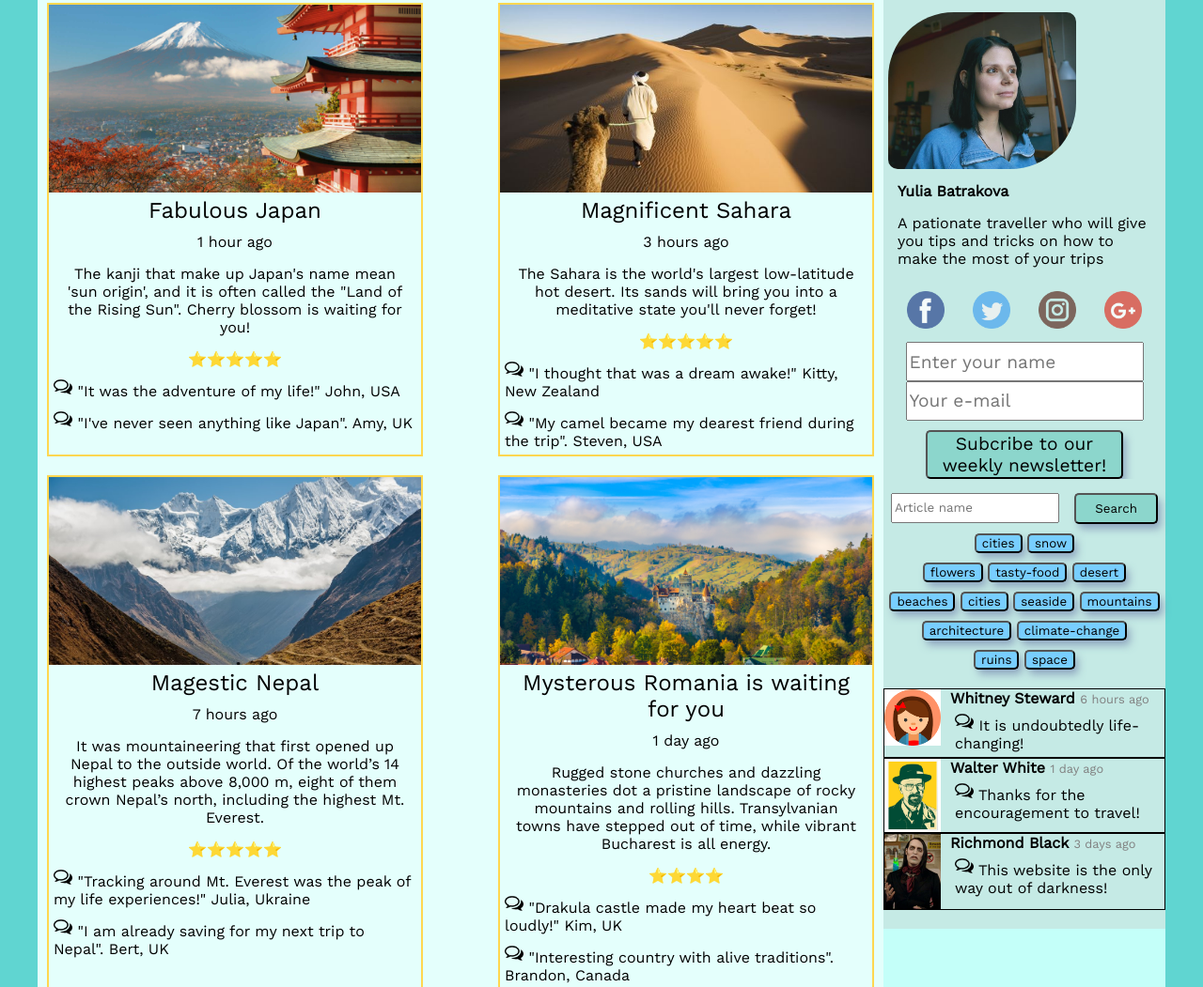
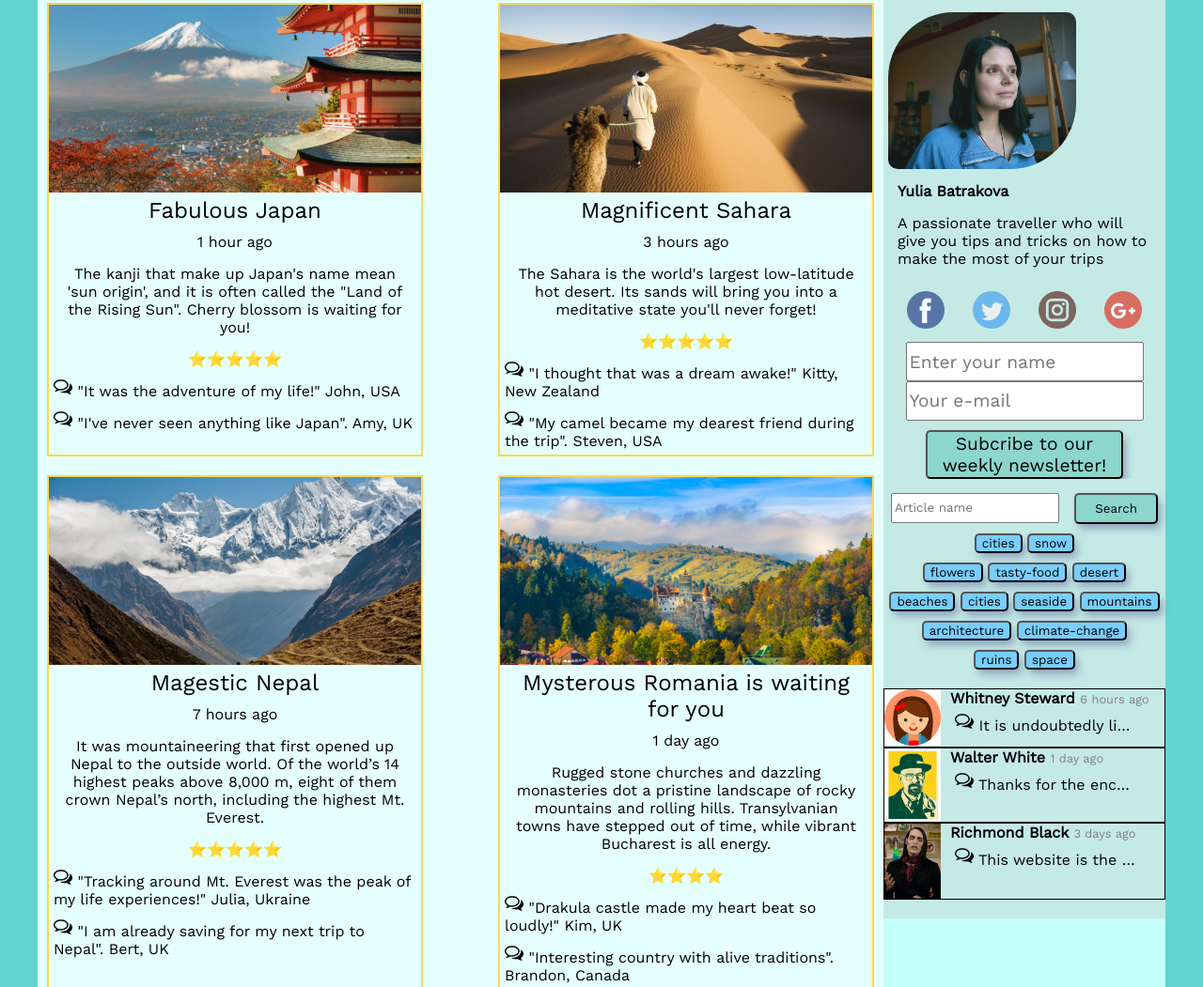
Before and after one commit to YolyaBat/blog-homework, a plain HTML site: page index.html in a window 1280 px wide. Shown: the part 196-1247 px from the top of the page at 94% size. Drawn offline with nearby package versions, Linux system fonts and the light colour scheme.

Commit message:
correcting a misspell

```diff
--- a/assets/styles/aside.css
+++ b/assets/styles/aside.css
@@ -102,6 +102,13 @@ aside {
 	color: grey;
 	font-size: 0.8rem;
 }
+.comment-text {
+	height: 2em;
+	max-width: 15vw;
+	white-space: nowrap;
+    overflow: hidden;
+    text-overflow: ellipsis;
+}
 .comment-text > img {
 	width: 20px;
 	height: 20px;
@@ -118,4 +125,8 @@ aside {
 	}
 	.comment {
 		max-width: 80vw;
+	}
+	.comment-text {
+		max-width: 50vw;
+	}
 }
--- a/assets/styles/header.css
+++ b/assets/styles/header.css
@@ -45,6 +45,16 @@ nav li {
     background-repeat: repeat-x;
     background-size: 4px 4px;
 	transition: background-size .2s;
+	animation: typing 3.5s steps(40, end),
+	blink-caret .75s step-end infinite;
+}
+@keyframes typing {
+  from { width: 0 }
+  to { width: 100% }
+}
+@keyframes blink-caret {
+  from, to { border-color: transparent }
+  50% { border-color: orange; }
 }
 nav li:hover {
 	background-size: 4px 50px;
--- a/index.html
+++ b/index.html
@@ -57,7 +57,7 @@
 							Yulia Batrakova
 						</p>
 						<p class="author-description">
-							A pationate traveller who will give you tips and tricks on how to make the most of your trips
+							A passionate traveller who will give you tips and tricks on how to make the most of your trips
 						</p>
 					</div>
 				</aside>
```
